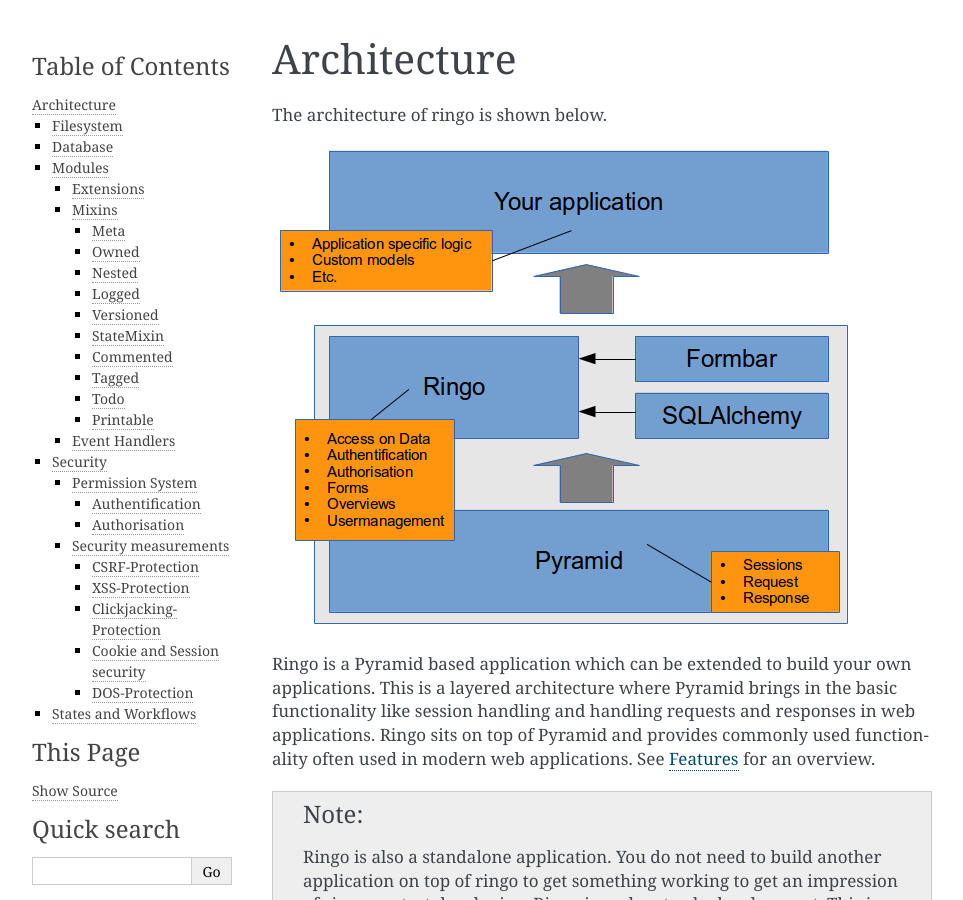
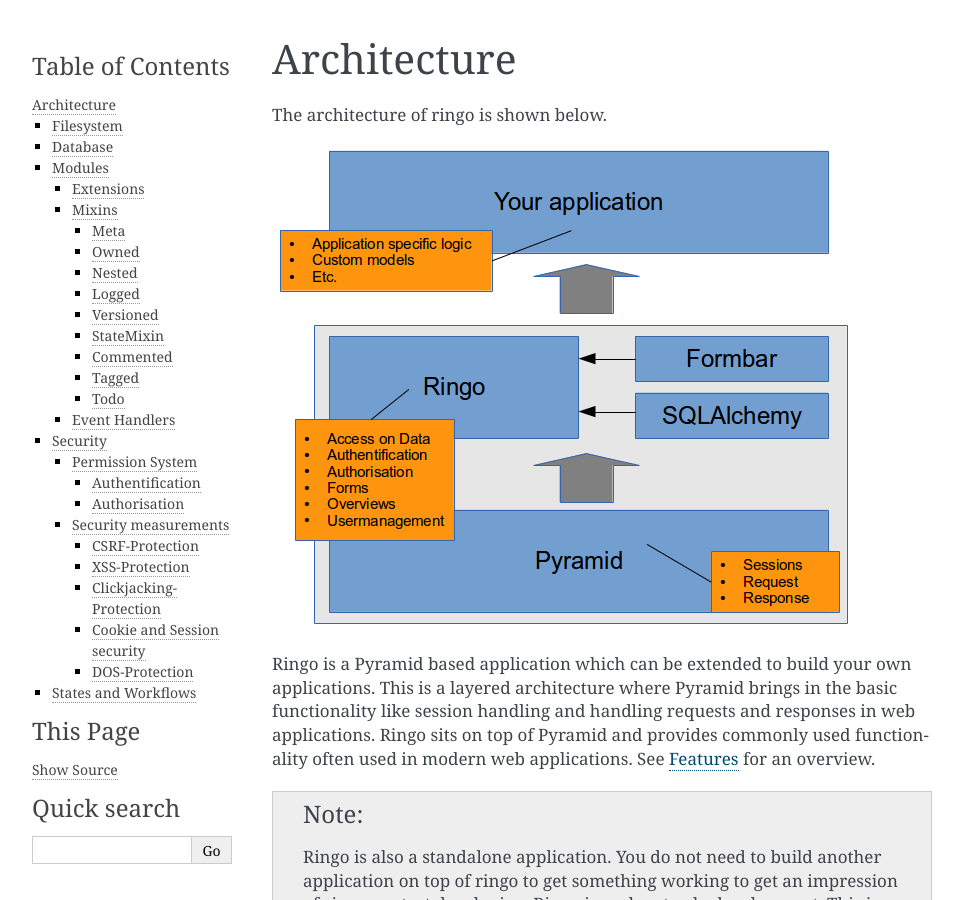
Before and after one commit to ringo-framework/ringo, a Sphinx documentation site: the page built from docs/source/architecture.rst, in a window 1280 px wide and 900 px high. Shown: the whole window, without its empty margins (148-1111 px from the left). Built offline with Sphinx 7.4.7, drawn with Linux system fonts in a browser that asks for light colours; formulas are drawn with MathJax 3.

Commit message:
Removed documentation on the printtemplate mixin

```diff
--- a/docs/source/architecture.rst
+++ b/docs/source/architecture.rst
@@ -252,10 +252,6 @@
 
 .. __mixin_printable:
 
-Printable
----------
-.. autoclass:: ringo.model.mixins.Printable
-
 Event Handlers
 ==============
 Each modul can implement one of the following event handlers to realize
```
